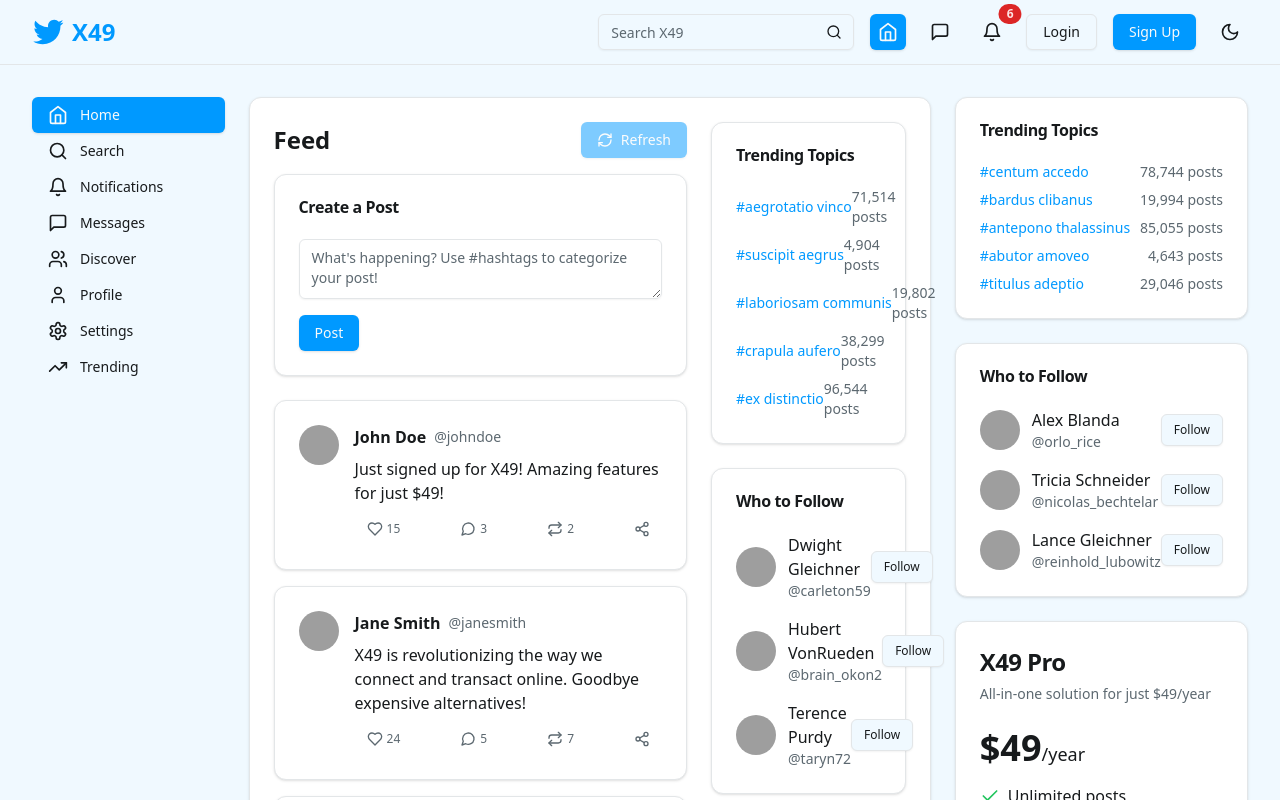
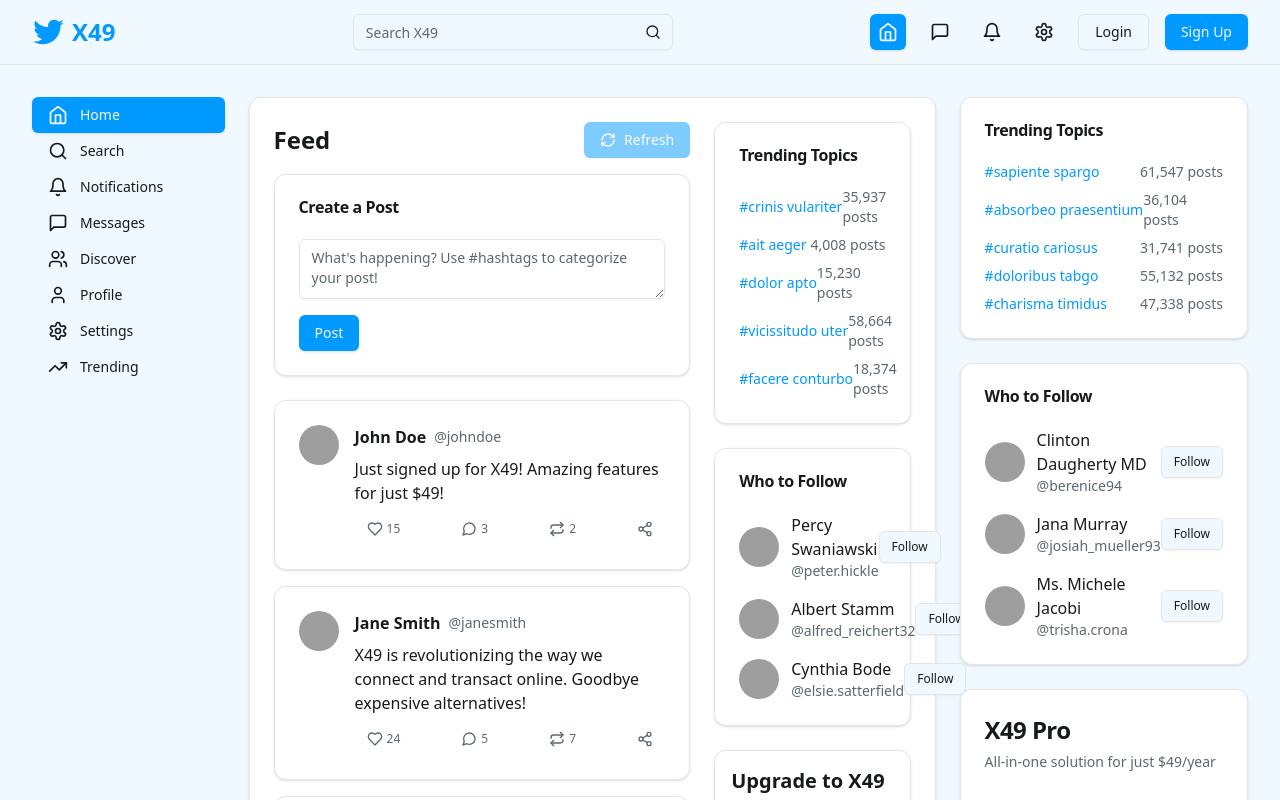
Before and after one commit to markokraemer/x-clone-on-waymo-ride, a Next.js app: page / in a window 1280 px wide. Shown: the top 800 px of the page. Built offline with nearby package versions, Linux system fonts and the light colour scheme; grey boxes are pictures that could not be loaded.

Commit message:
SOFTGEN MAGIC

```diff
--- a/src/components/NavBar.jsx
+++ b/src/components/NavBar.jsx
@@ -3,55 +3,53 @@ import { useRouter } from 'next/router';
 import { Button } from '@/components/ui/button';
 import UserAvatar from '@/components/UserAvatar';
 import Logo from '@/components/Logo';
-import Search from '@/components/Search';
+import SearchBar from '@/components/SearchBar';
 import { useUser } from '@/context/UserContext';
-import { Home, MessageSquare, Bell, Settings, User } from 'lucide-react';
-import DarkModeToggle from '@/components/DarkModeToggle';
-import NotificationCenter from '@/components/NotificationCenter';
+import { Home, MessageSquare, Bell, Settings, User, Menu } from 'lucide-react';
+import { useState } from 'react';
 
 const NavBar = () => {
   const router = useRouter();
   const { user, logout } = useUser();
+  const [isMenuOpen, setIsMenuOpen] = useState(false);
 
   const handleLogout = () => {
     logout();
     router.push('/login');
   };
 
-  const handleSearch = (query) => {
-    router.push(`/search?q=${encodeURIComponent(query)}`);
-  };
+  const navItems = [
+    { href: '/', icon: Home, label: 'Home' },
+    { href: '/messages', icon: MessageSquare, label: 'Messages' },
+    { href: '/notifications', icon: Bell, label: 'Notifications' },
+    { href: '/settings', icon: Settings, label: 'Settings' },
+  ];
 
   return (
     <nav className="border-b sticky top-0 z-10 bg-background">
       <div className="max-w-7xl mx-auto px-4 sm:px-6 lg:px-8">
         <div className="flex justify-between items-center h-16">
+          <div className="flex items-center">
             <Link href="/" className="flex-shrink-0 flex items-center">
               <Logo className="h-8 w-8 text-primary" />
               <span className="ml-2 text-2xl font-bold text-primary">X49</span>
             </Link>
-          <div className="flex items-center space-x-4">
-            <div className="hidden md:block w-64">
-              <Search onSearch={handleSearch} />
           </div>
-            <Link href="/" passHref>
-              <Button variant={router.pathname === '/' ? 'default' : 'ghost'} size="icon">
-                <Home className="h-5 w-5" />
+
+          <div className="hidden md:block w-full max-w-xs ml-10">
+            <SearchBar />
+          </div>
+
+          <div className="hidden md:flex items-center space-x-4">
+            {navItems.map((item) => (
+              <Link key={item.href} href={item.href} passHref>
+                <Button variant={router.pathname === item.href ? 'default' : 'ghost'} size="icon">
+                  <item.icon className="h-5 w-5" />
                 </Button>
               </Link>
-            <Link href="/messages" passHref>
-              <Button variant={router.pathname === '/messages' ? 'default' : 'ghost'} size="icon">
-                <MessageSquare className="h-5 w-5" />
-              </Button>
-            </Link>
-            <NotificationCenter />
+            ))}
             {user ? (
               <>
-                <Link href="/settings" passHref>
-                  <Button variant={router.pathname === '/settings' ? 'default' : 'ghost'} size="icon">
-                    <Settings className="h-5 w-5" />
-                  </Button>
-                </Link>
                 <Link href="/profile" passHref>
                   <Button variant="ghost" size="icon">
                     <UserAvatar user={user} size="sm" />
@@ -69,10 +67,53 @@ const NavBar = () => {
                 </Link>
               </>
             )}
-            <DarkModeToggle />
+          </div>
+
+          <div className="md:hidden">
+            <Button variant="ghost" size="icon" onClick={() => setIsMenuOpen(!isMenuOpen)}>
+              <Menu className="h-6 w-6" />
+            </Button>
           </div>
         </div>
       </div>
+
+      {isMenuOpen && (
+        <div className="md:hidden">
+          <div className="px-2 pt-2 pb-3 space-y-1 sm:px-3">
+            {navItems.map((item) => (
+              <Link key={item.href} href={item.href} passHref>
+                <Button
+                  variant={router.pathname === item.href ? 'default' : 'ghost'}
+                  className="w-full justify-start"
+                >
+                  <item.icon className="h-5 w-5 mr-2" />
+                  {item.label}
+                </Button>
+              </Link>
+            ))}
+            {user ? (
+              <>
+                <Link href="/profile" passHref>
+                  <Button variant="ghost" className="w-full justify-start">
+                    <User className="h-5 w-5 mr-2" />
+                    Profile
+                  </Button>
+                </Link>
+                <Button onClick={handleLogout} variant="outline" className="w-full">Logout</Button>
+              </>
+            ) : (
+              <>
+                <Link href="/login" passHref>
+                  <Button variant="outline" className="w-full">Login</Button>
+                </Link>
+                <Link href="/signup" passHref>
+                  <Button className="w-full">Sign Up</Button>
+                </Link>
+              </>
+            )}
+          </div>
+        </div>
+      )}
     </nav>
   );
 };
--- /dev/null
+++ b/src/components/SearchBar.jsx
@@ -0,0 +1,39 @@
+import { useState } from 'react';
+import { Input } from '@/components/ui/input';
+import { Button } from '@/components/ui/button';
+import { Search } from 'lucide-react';
+import { useRouter } from 'next/router';
+
+const SearchBar = () => {
+  const [query, setQuery] = useState('');
+  const router = useRouter();
+
+  const handleSearch = (e) => {
+    e.preventDefault();
+    if (query.trim()) {
+      router.push(`/search?q=${encodeURIComponent(query)}`);
+    }
+  };
+
+  return (
+    <form onSubmit={handleSearch} className="relative">
+      <Input
+        type="text"
+        placeholder="Search X49"
+        value={query}
+        onChange={(e) => setQuery(e.target.value)}
+        className="pr-10"
+      />
+      <Button
+        type="submit"
+        variant="ghost"
+        size="sm"
+        className="absolute right-0 top-0 h-full"
+      >
+        <Search className="h-4 w-4" />
+      </Button>
+    </form>
+  );
+};
+
+export default SearchBar;
--- a/src/components/TrendingTopics.jsx
+++ b/src/components/TrendingTopics.jsx
@@ -3,6 +3,8 @@ import { Card, CardHeader, CardTitle, CardContent } from '@/components/ui/card';
 import { Button } from '@/components/ui/button';
 import { faker } from '@faker-js/faker';
 import { useRouter } from 'next/router';
+import { Skeleton } from '@/components/ui/skeleton';
+import { motion, AnimatePresence } from 'framer-motion';
 
 const generateTrendingTopics = (count) => {
   return Array.from({ length: count }, () => ({
@@ -40,45 +42,32 @@ const TrendingTopics = () => {
     router.push(`/search?q=${encodeURIComponent(topicName)}`);
   };
 
-  if (loading) {
   return (
     <Card>
       <CardHeader>
         <CardTitle>Trending Topics</CardTitle>
       </CardHeader>
       <CardContent>
+        {loading ? (
           <div className="space-y-2">
             {[1, 2, 3, 4, 5].map((i) => (
-              <div key={i} className="h-6 bg-gray-200 rounded animate-pulse"></div>
+              <Skeleton key={i} className="h-8 w-full" />
             ))}
           </div>
-        </CardContent>
-      </Card>
-    );
-  }
-
-  if (error) {
-    return (
-      <Card>
-        <CardHeader>
-          <CardTitle>Trending Topics</CardTitle>
-        </CardHeader>
-        <CardContent>
+        ) : error ? (
           <p className="text-red-500">{error}</p>
-        </CardContent>
-      </Card>
-    );
-  }
-
-  return (
-    <Card>
-      <CardHeader>
-        <CardTitle>Trending Topics</CardTitle>
-      </CardHeader>
-      <CardContent>
+        ) : (
+          <AnimatePresence>
             <ul className="space-y-2">
               {trendingTopics.map((topic) => (
-            <li key={topic.id} className="flex justify-between items-center">
+                <motion.li
+                  key={topic.id}
+                  initial={{ opacity: 0, y: 20 }}
+                  animate={{ opacity: 1, y: 0 }}
+                  exit={{ opacity: 0, y: -20 }}
+                  transition={{ duration: 0.3 }}
+                  className="flex justify-between items-center"
+                >
                   <Button
                     variant="link"
                     className="p-0 h-auto font-medium text-left"
@@ -87,9 +76,11 @@ const TrendingTopics = () => {
                     #{topic.name}
                   </Button>
                   <span className="text-sm text-muted-foreground">{topic.posts.toLocaleString()} posts</span>
-            </li>
+                </motion.li>
               ))}
             </ul>
+          </AnimatePresence>
+        )}
       </CardContent>
     </Card>
   );
--- a/src/components/WhoToFollow.jsx
+++ b/src/components/WhoToFollow.jsx
@@ -3,6 +3,9 @@ import { Card, CardHeader, CardTitle, CardContent } from '@/components/ui/card';
 import { Button } from '@/components/ui/button';
 import UserAvatar from '@/components/UserAvatar';
 import { faker } from '@faker-js/faker';
+import { Skeleton } from '@/components/ui/skeleton';
+import { motion, AnimatePresence } from 'framer-motion';
+import useToast from '@/hooks/useToast';
 
 const generateSuggestedUsers = (count) => {
   return Array.from({ length: count }, () => ({
@@ -17,6 +20,7 @@ const WhoToFollow = () => {
   const [suggestedUsers, setSuggestedUsers] = useState([]);
   const [loading, setLoading] = useState(true);
   const [error, setError] = useState(null);
+  const { showToast } = useToast();
 
   useEffect(() => {
     const fetchSuggestedUsers = async () => {
@@ -38,46 +42,9 @@ const WhoToFollow = () => {
 
   const handleFollow = (userId) => {
     // In a real app, you would call an API to follow the user
-    console.log(`Following user with id: ${userId}`);
-    // For now, let's just remove the user from the suggestions
+    showToast("Success", `You are now following this user!`, "default");
     setSuggestedUsers(suggestedUsers.filter(user => user.id !== userId));
   };
-
-  if (loading) {
-    return (
-      <Card>
-        <CardHeader>
-          <CardTitle>Who to Follow</CardTitle>
-        </CardHeader>
-        <CardContent>
-          <div className="space-y-4">
-            {[1, 2, 3].map((i) => (
-              <div key={i} className="flex items-center space-x-4">
-                <div className="w-10 h-10 rounded-full bg-gray-200 animate-pulse"></div>
-                <div className="flex-1 space-y-2">
-                  <div className="h-4 bg-gray-200 rounded animate-pulse"></div>
-                  <div className="h-4 bg-gray-200 rounded animate-pulse w-5/6"></div>
-                </div>
-              </div>
-            ))}
-          </div>
-        </CardContent>
-      </Card>
-    );
-  }
-
-  if (error) {
-    return (
-      <Card>
-        <CardHeader>
-          <CardTitle>Who to Follow</CardTitle>
-        </CardHeader>
-        <CardContent>
-          <p className="text-red-500">{error}</p>
-        </CardContent>
-      </Card>
-    );
-  }
 
   return (
     <Card>
@@ -85,9 +52,33 @@ const WhoToFollow = () => {
         <CardTitle>Who to Follow</CardTitle>
       </CardHeader>
       <CardContent>
+        {loading ? (
+          <div className="space-y-4">
+            {[1, 2, 3].map((i) => (
+              <div key={i} className="flex items-center space-x-4">
+                <Skeleton className="w-10 h-10 rounded-full" />
+                <div className="flex-1 space-y-2">
+                  <Skeleton className="h-4 w-3/4" />
+                  <Skeleton className="h-4 w-1/2" />
+                </div>
+                <Skeleton className="h-8 w-20" />
+              </div>
+            ))}
+          </div>
+        ) : error ? (
+          <p className="text-red-500">{error}</p>
+        ) : (
+          <AnimatePresence>
             <ul className="space-y-4">
               {suggestedUsers.map((user) => (
-            <li key={user.id} className="flex items-center justify-between">
+                <motion.li
+                  key={user.id}
+                  initial={{ opacity: 0, y: 20 }}
+                  animate={{ opacity: 1, y: 0 }}
+                  exit={{ opacity: 0, y: -20 }}
+                  transition={{ duration: 0.3 }}
+                  className="flex items-center justify-between"
+                >
                   <div className="flex items-center space-x-3">
                     <UserAvatar user={user} />
                     <div>
@@ -96,9 +87,11 @@ const WhoToFollow = () => {
                     </div>
                   </div>
                   <Button variant="outline" size="sm" onClick={() => handleFollow(user.id)}>Follow</Button>
-            </li>
+                </motion.li>
               ))}
             </ul>
+          </AnimatePresence>
+        )}
       </CardContent>
     </Card>
   );
```
Lines whose indentation alone changed are shown as unchanged.
